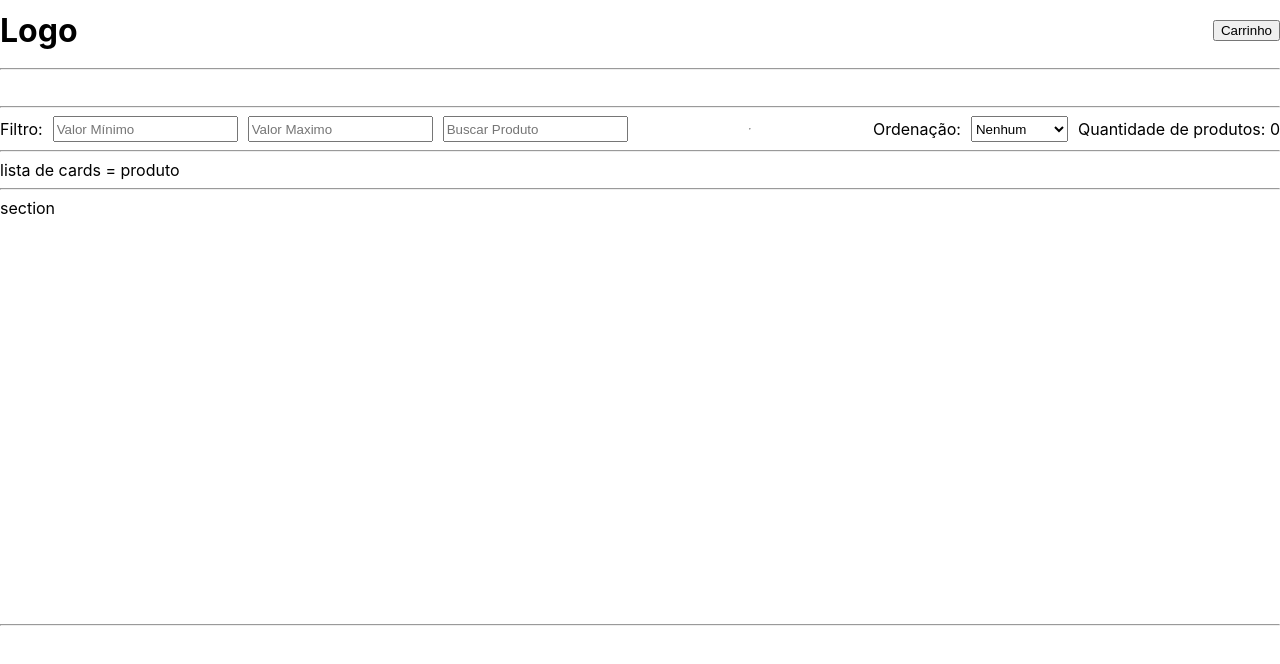
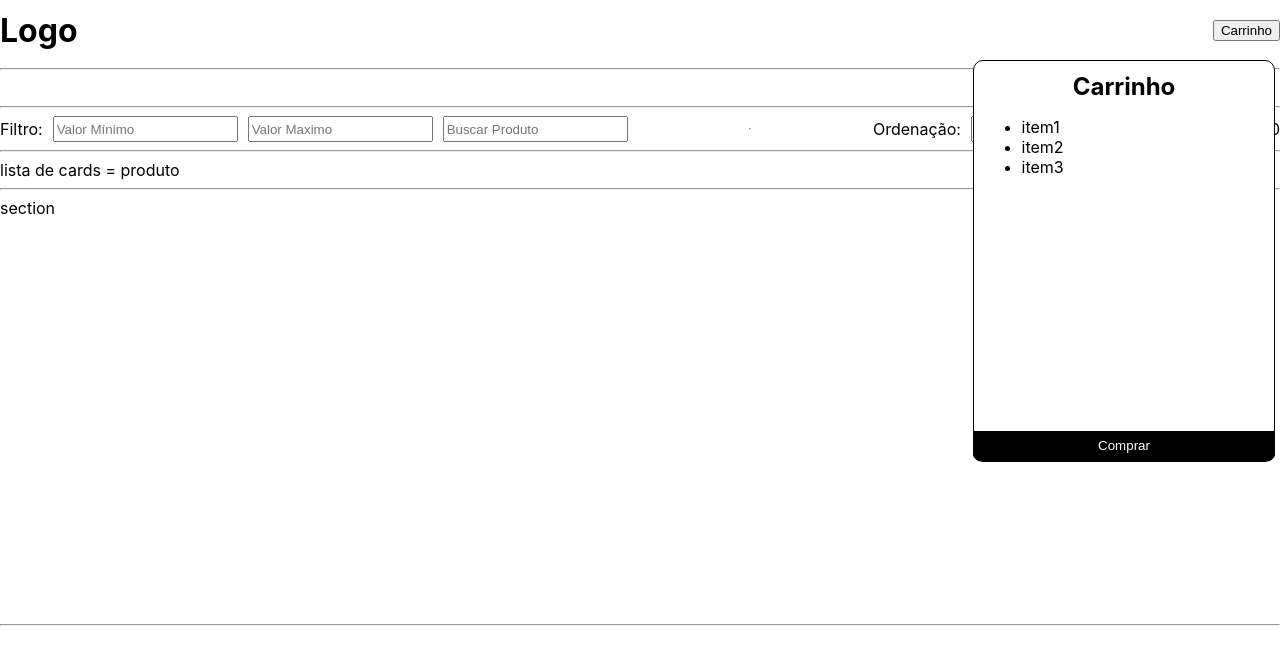
Before and after one commit to future4code/Silveira-labe-commerce8, a React (Create React App) app: page / in a window 1280 px wide. Both pictures are taken after a click on the button "Carrinho". Shown: the top 664 px of the page. Built offline with nearby package versions, Linux system fonts and the light colour scheme.

Commit message:
Base para o carrinho + botâo do header funcional

```diff
--- a/src/components/Carrinho/Carrinho.js
+++ b/src/components/Carrinho/Carrinho.js
@@ -1,29 +1,71 @@
 import React from 'react';
 import styled from 'styled-components';
 
-const CarDiv = styled.div`
-  position: absolute;
+const CartDiv = styled.div`
+  position: fixed;
+  display:flex;
+  flex-direction:column;
+  align-items: center;
+  justify-content: center;
   right: 0px;
-  top: 80px;
+  top: 60px;
   border-radius: 10px;
   border: solid 1px;
   margin-right: 5px;
-  visibility: hidden;
-  height: 300px;
+  height: 400px;
   width: 300px;
   background-color: white;
 
+  h2{
+    margin auto;
+    margin-top: 0px;
+    margin-bottom: 0px;
+  }
+
+  button{
+    position: relative;
+    top: 10px;
+    background-color: black;
+    color:white;
+    width: 100.5%;
+    height: 30px;
+    border: solid black 0.5px;
+    border-bottom-left-radius: 7px;
+    border-bottom-right-radius: 7px;
+
+    :hover{
+      color:black;
+      background-color: white;
+    }
+  }
 `
+
+const CartDisplay = styled.div`
+ width: 95%;
+ height: 80%;
+`
+
+
 
 class Carrinho extends React.Component {
 
+  state = {
+    produtos: []
+  }
+
       render(){
         return (
-          <CarDiv>
-            <div>
-            carrinho
-            </div>
-          </CarDiv>
+          <CartDiv>
+            <h2>Carrinho</h2>
+            <CartDisplay>
+            <ul>
+              <li>item1</li>
+              <li>item2</li>
+              <li>item3</li>
+            </ul>
+            </CartDisplay>
+            <button>Comprar</button>
+          </CartDiv>
         );
       }
 
--- a/src/components/Header/Header.js
+++ b/src/components/Header/Header.js
@@ -9,17 +9,58 @@ justify-content: space-between;
 align-items: center;
 `
 
+const Show = styled.div`
+position: absolute;
+right:0px;
+visibility: visible;
+`
+const Hide = styled.div`
+position: absolute;
+right:0px;
+visibility: hidden;
+`
+
 
 class Header extends React.Component {
 
+  state = {
+    cart: false
+  }
+
+  carrinhoState = (
+    <Hide>
+      <Carrinho/>
+    </Hide>
+  )
+
+  alternarCarrinho = () => {
+
+    this.state.cart = !this.state.cart
+    this.setState({cart: this.state.cart})
+
+    if(this.state.cart){
+      this.carrinhoState = (
+        <Show>
+          <Carrinho/>
+        </Show>
+      )
+    }else{
+      this.carrinhoState = (
+        <Hide>
+          <Carrinho/>
+        </Hide>
+      )
+    }
+  }
+
+
       render(){
+
         return (
           <ContainerHeader>
             <h1>Logo</h1>
-            <button>Carrinho</button>
-            <Carrinho>
-                carrinho
-            </Carrinho>
+            <button onClick={this.alternarCarrinho}>Carrinho</button>
+            {this.carrinhoState}
           </ContainerHeader>
         );
       }
```
Also changed, not shown: 1 other file (tests, documents, lock files or other folders).
